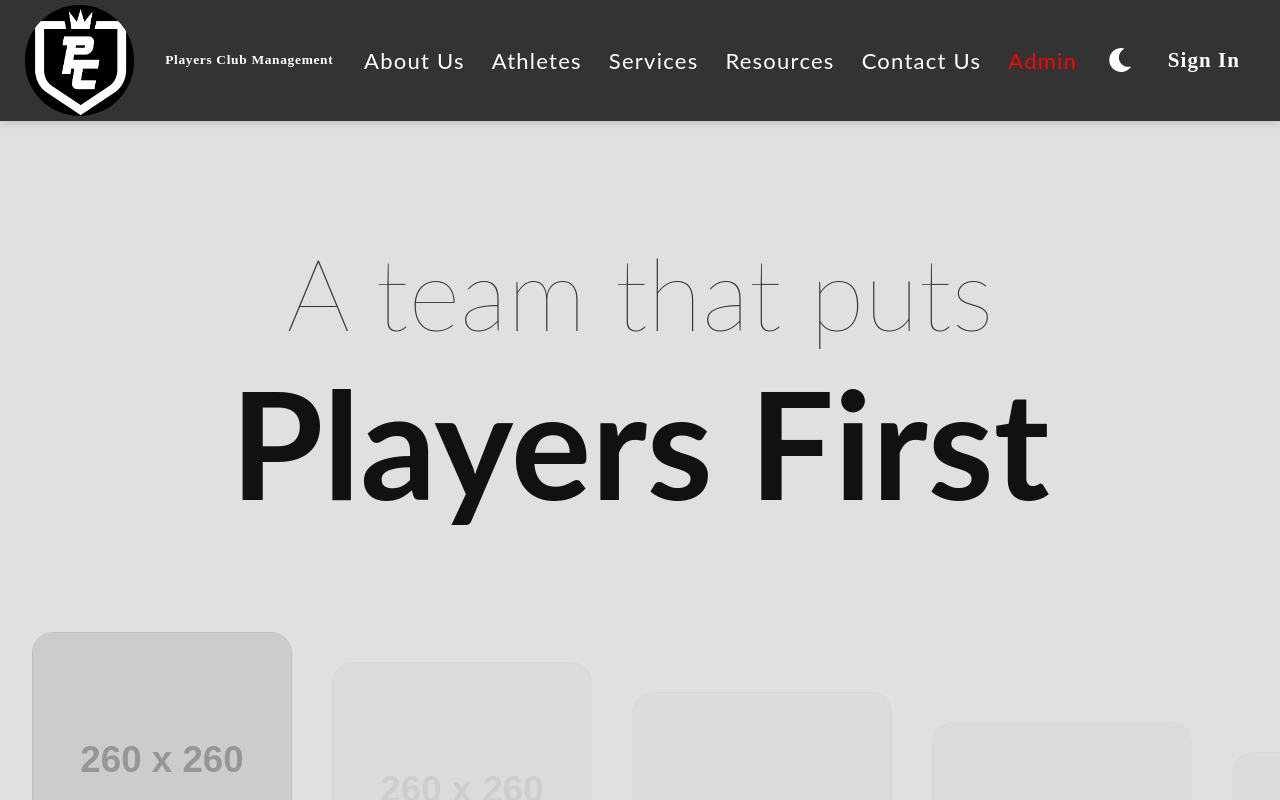
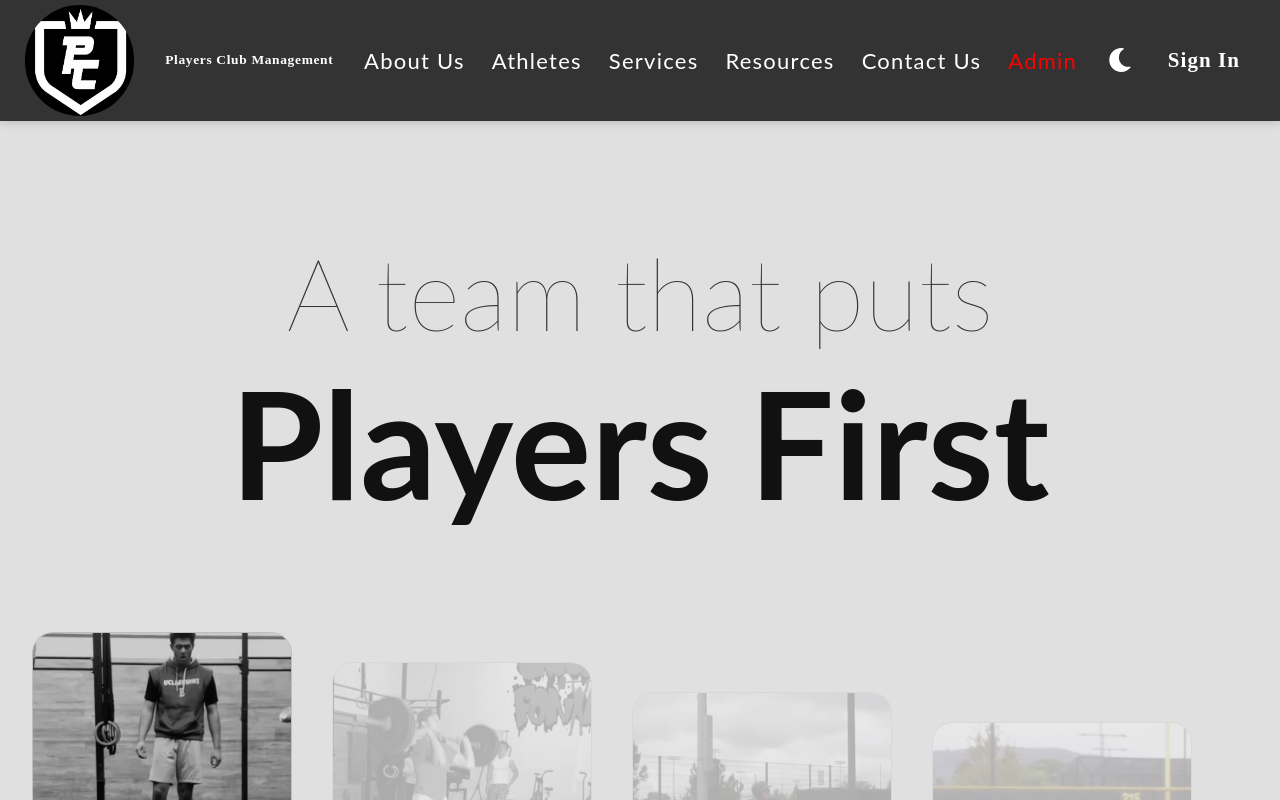
Before and after one commit to DerickT02/Sports-App, a React (Vite) app in the folder frontend/: page / in a window 1280 px wide. Built offline with nearby package versions, Linux system fonts and the light colour scheme.

Commit message:
added images to carousel

```diff
--- a/frontend/src/pages/homepage/Card.tsx
+++ b/frontend/src/pages/homepage/Card.tsx
@@ -3,13 +3,12 @@ import { useTheme } from '../../context/ThemeContext'; // Adjust path if needed
 
 interface CardProps {
   image: string;
-  title: string;
   active: boolean;
   index: number;
   activeIndex: number;
 }
 
-const Card: React.FC<CardProps> = ({ image, title, active = false, index, activeIndex }) => {
+const Card: React.FC<CardProps> = ({ image, active = false, index, activeIndex }) => {
   const { isDark } = useTheme();
   const offsetIndex = Math.abs(index - activeIndex);
   const offset = active ? 0 : offsetIndex * 30;
@@ -39,7 +38,6 @@ const Card: React.FC<CardProps> = ({ image, title, active = false, index, active
       >
         <img
           src={image}
-          alt={title}
           style={{
             width: 260,
             height: 260,
@@ -61,7 +59,6 @@ const Card: React.FC<CardProps> = ({ image, title, active = false, index, active
               : '0px 3px 8px rgba(255, 255, 255, 0.2)',
           }}
         >
-          {title}
         </div>
       </div>
     </div>
--- a/frontend/src/pages/homepage/Slider.tsx
+++ b/frontend/src/pages/homepage/Slider.tsx
@@ -1,12 +1,18 @@
 import React, { useEffect, useState } from 'react';
 import Card from './Card';
 import './Slider.css';
+import image1 from '../../assets/bRoll/pictureA.png'
+import image2 from '../../assets/bRoll/pictureB.png'
+import image3 from '../../assets/bRoll/pictureC.png'
+import image4 from '../../assets/bRoll/pictureD.png'
+import image5 from '../../assets/bRoll/pictureE.png'
+import image6 from '../../assets/bRoll/pictureF.png'
+import image7 from '../../assets/bRoll/pictureG.png'
+import image8 from '../../assets/bRoll/pictureH.png'
 
-const titles = [
-  'Coral Reef', 'Ripples', 'Tidewave', 'Mountaineer', 'Driftline',
-  'Deep Blue', 'Breaker', 'Cascade', 'Moonrise', 'Zenith',
-  'Lagoon', 'Foamline', 'Wavecrest', 'Seabright', 'Saltbay',
-  'Sunburst', 'Seacliff', 'Tsunami', 'Pelagic', 'Glacier'
+
+const cards = [
+  image1, image2, image3, image4, image5, image6, image7, image8
 ];
 
 const CARD_WIDTH = 260;
@@ -18,7 +24,7 @@ const Slider: React.FC = () => {
   // Auto-advance
   useEffect(() => {
     const interval = setInterval(() => {
-      setActiveIndex(prev => (prev + 1) % titles.length);
+      setActiveIndex(prev => (prev + 1) % cards.length);
     }, 2000);
 
     return () => clearInterval(interval);
@@ -32,11 +38,11 @@ const Slider: React.FC = () => {
           transform: `translateX(-${(CARD_WIDTH + GAP) * activeIndex}px)`,
         }}
       >
-        {titles.map((title, i) => (
+        {cards.map((card, i) => (
           <Card
             key={i}
-            image={`https://placehold.co/260x260?text=${encodeURIComponent(title)}`}
-            title={title}
+            image={`${card}`}
+
             active={i === activeIndex}
             index={i}
             activeIndex={activeIndex}
```
